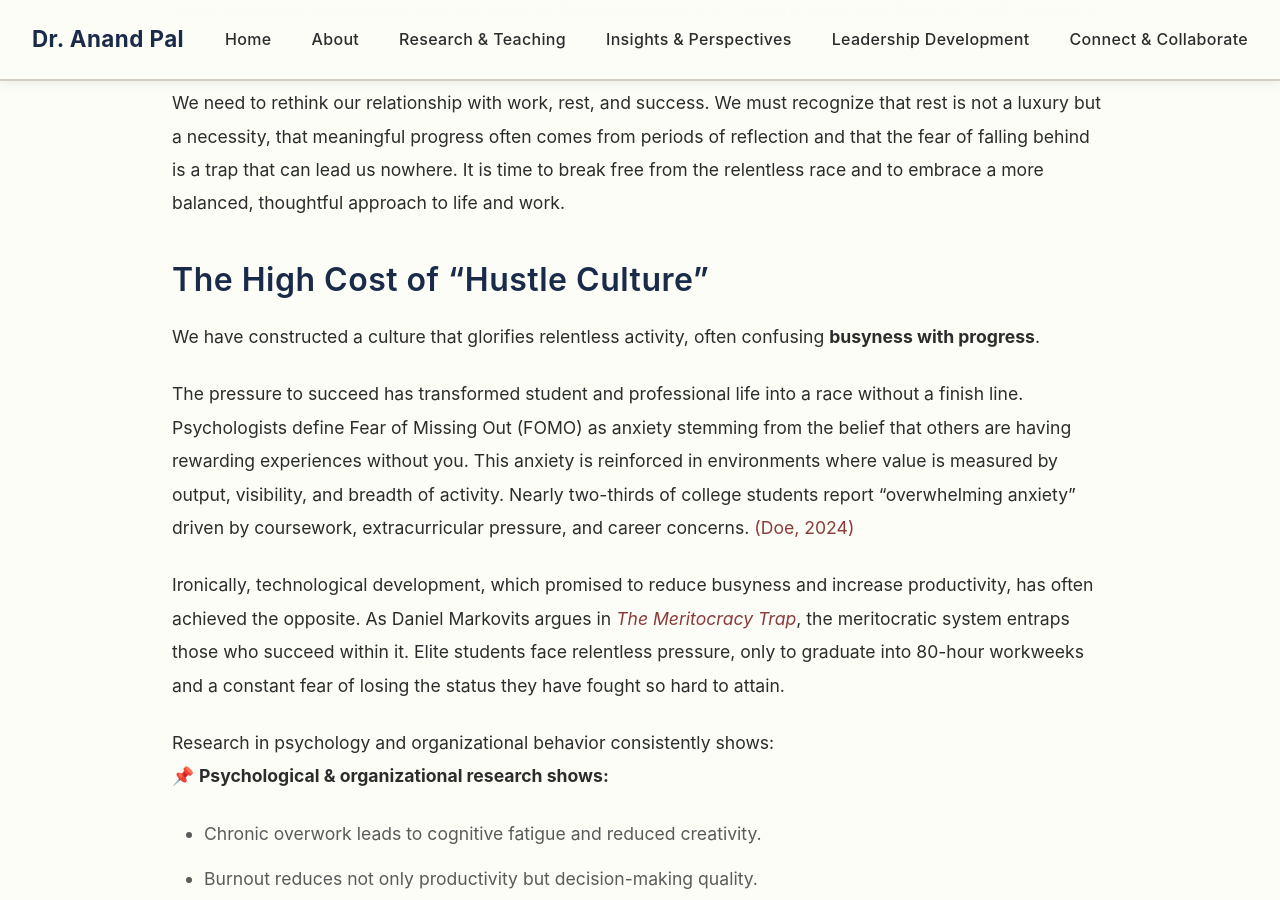
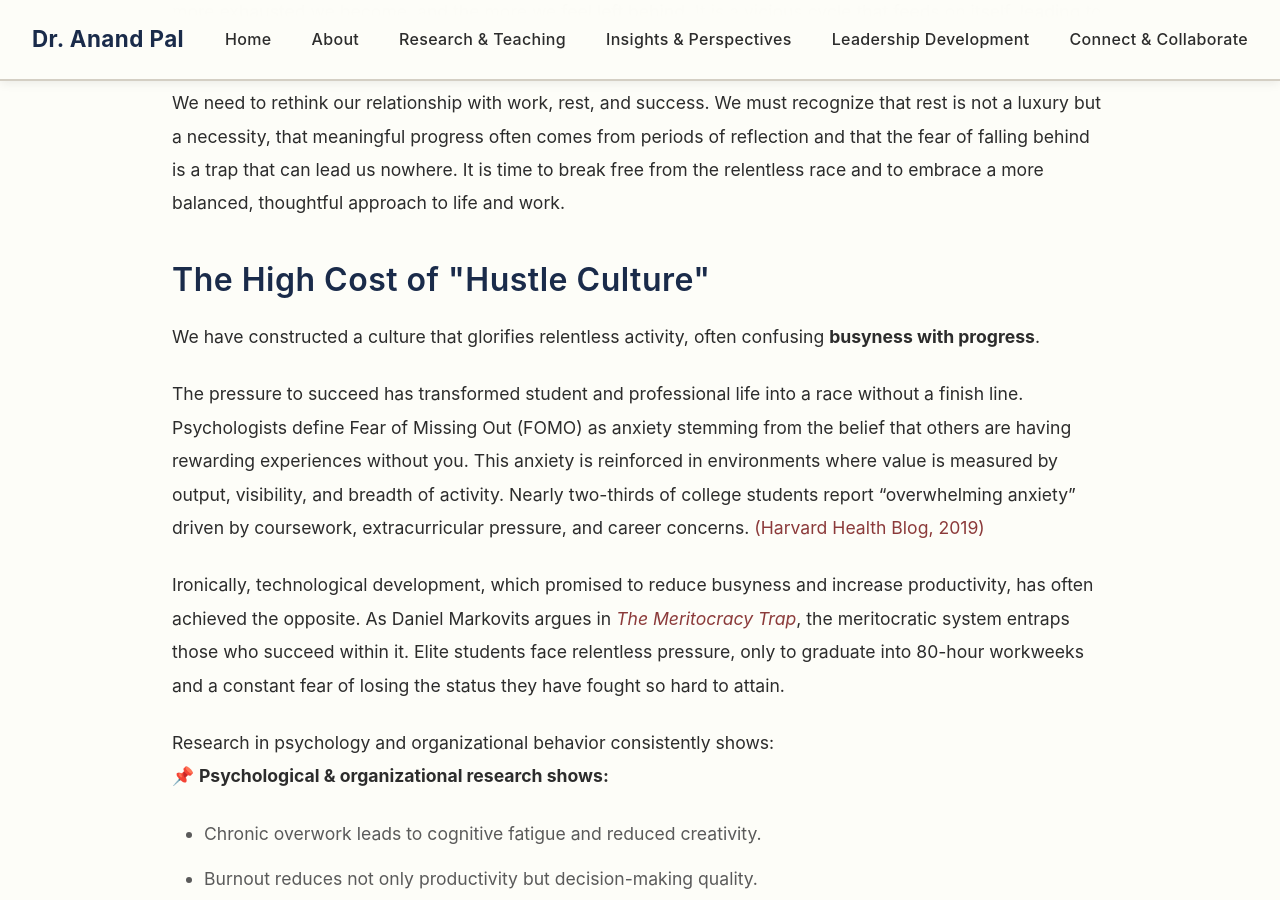
Before and after one commit to anandpal-in/anandpal-in.github.io, a Jekyll site: the page built from articles/The_Fear_of_Falling_Behind.html, in a window 1280 px wide and 900 px high, scrolled down 1613 px. Built offline with Jekyll 4.4.1, drawn with Linux system fonts in a browser that asks for light colours.

Commit message:
updated formating

```diff
--- a/articles/The_Fear_of_Falling_Behind.html
+++ b/articles/The_Fear_of_Falling_Behind.html
@@ -45,10 +45,10 @@
         <p>In this environment, the fear of falling behind becomes a self-fulfilling prophecy. The more we try to keep up, the more exhausted we become, and the more we feel left behind. It is a vicious cycle that feeds on itself, leading to a collective exhaustion that threatens not just individual well-being but also societal progress.</p>
         <p>We need to rethink our relationship with work, rest, and success. We must recognize that rest is not a luxury but a necessity, that meaningful progress often comes from periods of reflection and that the fear of falling behind is a trap that can lead us nowhere. It is time to break free from the relentless race and to embrace a more balanced, thoughtful approach to life and work.</p>
 
-        <h2> The High Cost of “Hustle Culture”</h2>
-        <p> We have constructed a culture that glorifies relentless activity, often confusing <strong>busyness with progress</strong>.</p>
+        <h2>The High Cost of "Hustle Culture"</h2>
+<p>We have constructed a culture that glorifies relentless activity, often confusing <strong>busyness with progress</strong>.</p>
 
-         <p>The pressure to succeed has transformed student and professional life into a race without a finish line. Psychologists define Fear of Missing Out (FOMO) as anxiety stemming from the belief that others are having rewarding experiences without you. This anxiety is reinforced in environments where value is measured by output, visibility, and breadth of activity. Nearly two-thirds of college students report “overwhelming anxiety” driven by coursework, extracurricular pressure, and career concerns. <a href="#ref1">(Doe, 2024)</a> </p>
+        <p>The pressure to succeed has transformed student and professional life into a race without a finish line. Psychologists define Fear of Missing Out (FOMO) as anxiety stemming from the belief that others are having rewarding experiences without you. This anxiety is reinforced in environments where value is measured by output, visibility, and breadth of activity. Nearly two-thirds of college students report “overwhelming anxiety” driven by coursework, extracurricular pressure, and career concerns. <a href="#ref1">(Harvard Health Blog, 2019)</a> </p>
 
          <p>Ironically, technological development, which promised to reduce busyness and increase productivity,  has often achieved the opposite. As Daniel Markovits argues in <a href="#ref2"><em>The Meritocracy Trap</em></a>, the meritocratic system entraps those who succeed within it. Elite students face relentless pressure, only to graduate into 80-hour workweeks and a constant fear of losing the status they have fought so hard to attain.</p>
 
@@ -63,19 +63,19 @@
         </div>
     <p>From an evolutionary perspective, human beings are not designed for uninterrupted high-intensity work. Periods of rest, reflection, and even idleness have historically been essential for:</p>
     <ul>
-        <li>	cognitive recovery </li>
-        <li>	creative insight </li>
-        <li>	long-term adaptability </li>
+        <li>cognitive recovery</li>
+        <li>creative insight</li>
+        <li>long-term adaptability</li>
     </ul>
     <p>Many scientific breakthroughs and intellectual advances did not emerge from constant activity, but from moments of pause, when individuals had the space to think differently.</p>
     <p>Yet, modern systems promote continuous motion. The outcome is not just fatigue, but a deeper problem: directionless effort.</p>
 
     <h2>The Tyranny of Busyness and the Path to Burnout</h2>
     <p>We have confused being active with being productive. The “busyness” of modern professional life, <strong>back-to-back meetings, endless emails, and performative hustle, </strong>  is often a hollow substitute for genuine progress. Constant task-switching undermines deep focus and leads to <em>toxic productivity</em>, which drains both physical energy and mental clarity.</p>
-    <pullquote>True progress requires sustained attention, yet modern work environments promote fragmentation.</pullquote>
+    <pullquote class="pullquote">True progress requires sustained attention, yet modern work environments promote fragmentation.</pullquote>
 
     <p>Societies and corporations have endorsed busyness and overwork as the most valued traits, creating a culture where the workday has no clear start or finish. Yet leaders like Bill Gates use “Think Weeks” for a reason. Neuroscience shows that our brains are more active during rest than when focused on a task, because rest activates the brain’s <strong>default mode network</strong> — a circuit that enables daydreaming, reflective thinking, and imagining the future.</p>
-    <pullquote>Rest, therefore, is not the absence of work; it is a different mode of thinking.</pullquote>
+    <pullquote class="pullquote">Rest, therefore, is not the absence of work; it is a different mode of thinking.</pullquote>
 
     <h2>The Power of the Pause and the Role of the Unexpected</h2>
     <p>One of the most overlooked ideas in education is the importance of unpredictable opportunities — what Nassim Nicholas Taleb, in <em>The Black Swan</em>, calls highly improbable events with massive impact. Taleb argues that many of the most significant events in life and history are rare, unpredictable, and disproportionately impactful. </p>
@@ -93,7 +93,7 @@
     <p> Careers are rarely linear. By clinging too tightly to a rigidly mapped career path, we close ourselves off from the meandering, serendipitous routes that lead to true greatness. History is full of examples of people who found success in careers they had never considered.</p>
 
     <p><strong>Johnny Depp</strong> initially aspired to become a musician. His entry into acting was accidental, facilitated by social connections rather than deliberate planning. He later became one of the most recognizable actors globally. Even after achieving massive Hollywood success, Depp reflected that his acting career remained a mystery to him. Similarly, the discovery of <strong>penicillin</strong> — a classic Black Swan event — came from random contamination, not rigid planning.</p>
-    <pullquote>Randomness is not the enemy of success; it is often its very source.</pullquote>
+    <pullquote class="pullquote">Randomness is not the enemy of success; it is often its very source.</pullquote>
 
     <p>Yet our education systems are heavily biased toward planning, predictability, and optimization. Students are trained to choose early specializations, follow structured paths, and minimize deviation. What they are rarely taught is how to remain open to unexpected opportunities, adapt when plans fail, and recognize hidden strengths in unfamiliar domains. Excessive planning unintentionally narrows the field of exploration. When every step is predefined, there is little room left for discovery.</p>
 
@@ -169,16 +169,16 @@
         <div class="share-article">
             <h3>Share This Article</h3>
             <div class="share-buttons">
-                <a href="https://twitter.com/intent/tweet?text=The%20Global%20Science%20Race&url=https://anandpal-in.github.io/articles/The-Global-Science-Race/" target="_blank" class="share-btn share-twitter" aria-label="Share on Twitter">
+                <a href="https://twitter.com/intent/tweet?text=The%20Fear%20of%20Falling%20Behind&url=https://anandpal-in.github.io/articles/The_Fear_of_Falling_Behind/" target="_blank" class="share-btn share-twitter" aria-label="Share on Twitter">
                     <svg width="24" height="24" fill="currentColor"><use href="#icon-twitter"/></svg>
                 </a>
-                <a href="https://www.linkedin.com/sharing/share-offsite/?url=https://anandpal-in.github.io/articles/The-Global-Science-Race/" target="_blank" class="share-btn share-linkedin" aria-label="Share on LinkedIn">
+                <a href="https://www.linkedin.com/sharing/share-offsite/?url=https://anandpal-in.github.io/articles/The_Fear_of_Falling_Behind/" target="_blank" class="share-btn share-linkedin" aria-label="Share on LinkedIn">
                     <svg width="24" height="24" fill="currentColor"><use href="#icon-linkedin"/></svg>
                 </a>
-                <a href="https://www.facebook.com/sharer/sharer.php?u=https://anandpal-in.github.io/articles/The-Global-Science-Race/" target="_blank" class="share-btn share-facebook" aria-label="Share on Facebook">
+                <a href="https://www.facebook.com/sharer/sharer.php?u=https://anandpal-in.github.io/articles/The_Fear_of_Falling_Behind/" target="_blank" class="share-btn share-facebook" aria-label="Share on Facebook">
                     <svg width="24" height="24" fill="currentColor"><use href="#icon-facebook"/></svg>
                 </a>
-                <a href="mailto:?subject=The Global Science Race&body=https://anandpal-in.github.io/articles/The-Global-Science-Race/" class="share-btn share-email" aria-label="Share via Email">
+                <a href="mailto:?subject=The Fear of Falling Behind&body=https://anandpal-in.github.io/articles/The_Fear_of_Falling_Behind/" class="share-btn share-email" aria-label="Share via Email">
                     <svg width="24" height="24"><use href="#icon-email"/></svg>
                 </a>
             </div>
```
Lines whose indentation alone changed are shown as unchanged.
